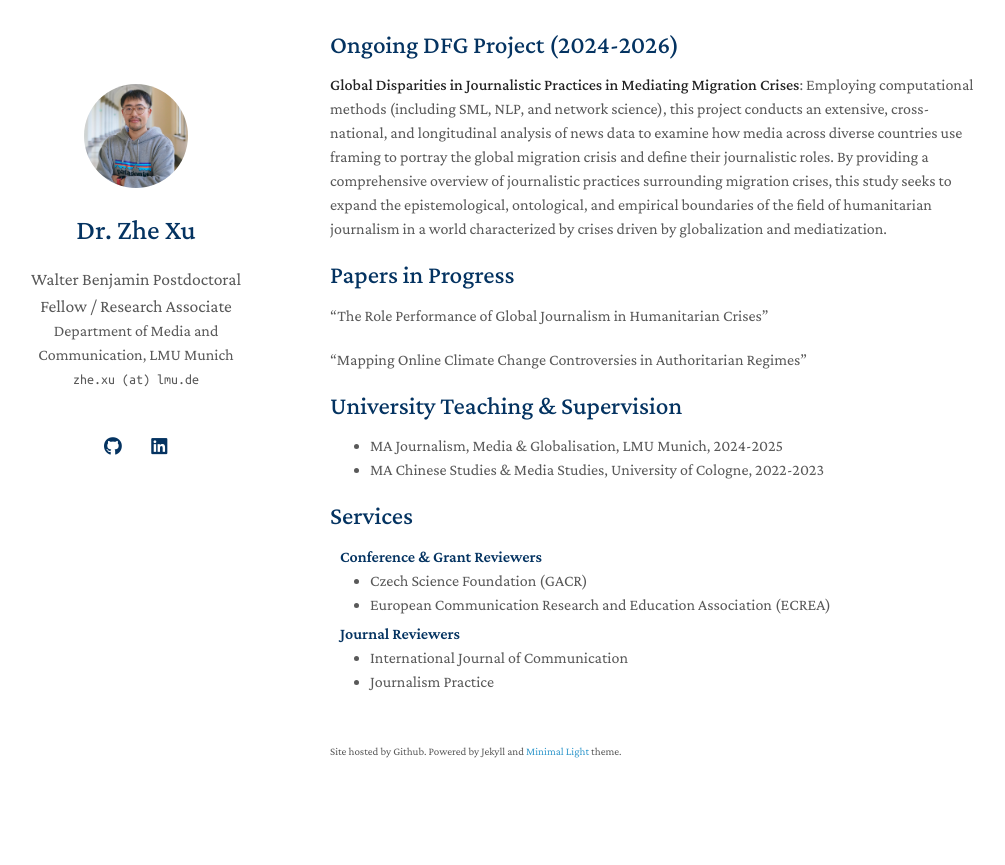
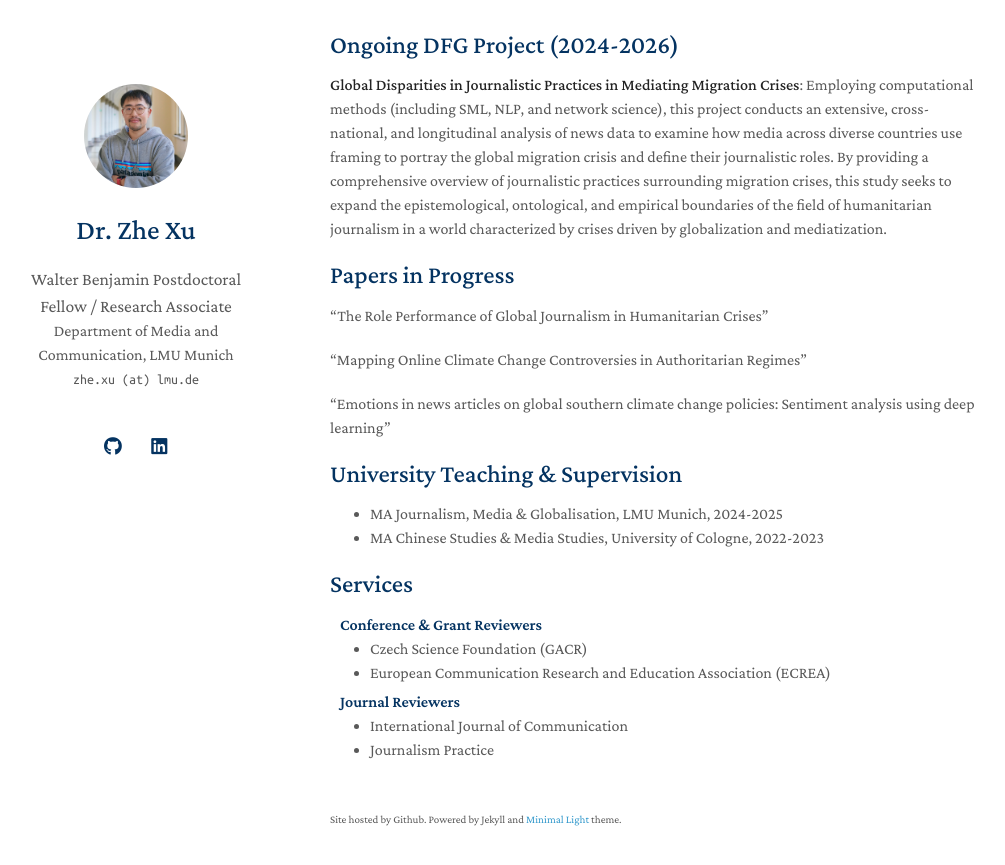
Before and after one commit to zhexuphd/home, a Jekyll site: the page built from index.md, in a window 1280 px wide and 900 px high, scrolled down 1608 px. Shown: the top 865 px of the window, without its empty margins (140-1145 px from the left). Built offline with Jekyll 4.4.1, drawn with Linux system fonts in a browser that asks for light colours; a style sheet for code colours, icons or effects is not loaded; our own code applies the rules of GitHub Pages for plain Markdown files; before the commit the page ends 2440 px from its top, so only the background shows below that.

Commit message:
Update index.md

```diff
--- a/index.md
+++ b/index.md
@@ -37,6 +37,8 @@ When I’m not immersed in academia, you’ll likely find me hiking, mountaineer
 
 "Mapping Online Climate Change Controversies in Authoritarian Regimes"
 
+"Emotions in news articles on global southern climate change policies: Sentiment analysis using deep learning"
+
 ## University Teaching & Supervision
 
 - MA Journalism, Media & Globalisation, LMU Munich, 2024-2025
```
